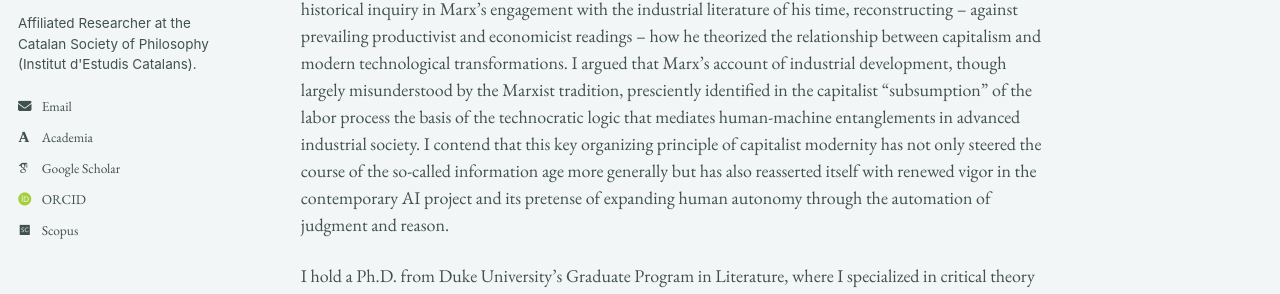
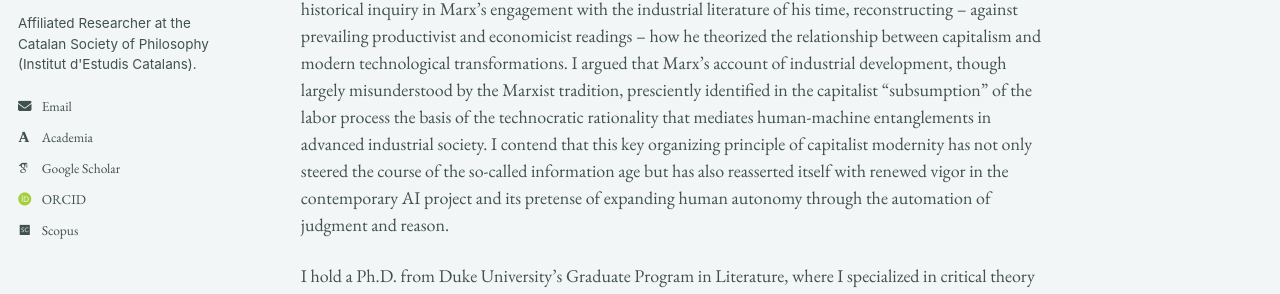
Before and after one commit to epujol90/epujol90.github.io, a Jekyll site: the page built from _pages/about.md, in a window 1280 px wide and 1069 px high. Shown: the part 332-626 px from the top of the window. Built offline with Jekyll 4.4.1, drawn with Linux system fonts in a browser that asks for light colours; some web fonts are replaced; a script bundle is joined from its source files by our own code; library files that are not in the unit come from our copies; some of the changed text lies outside the part shown.

Commit message:
Update about.md

```diff
--- a/_pages/about.md
+++ b/_pages/about.md
@@ -8,6 +8,6 @@ redirect_from:
 ---
 I am a scholar of technology, media, and aesthetics trained in continental philosophy and critical theory in Europe and the United States. My research examines how the material infrastructures of the modern world embody and uphold relations of power and domination, despite professing to liberate humanity from scarcity and toil.
 
-During my doctoral studies, I focused on the _longue durée_ of industrial modernity and the machine-mediated ordering of life in technologized society, tracing its roots to the nineteenth century. My dissertation, “Karl Marx, Philosopher of Technics: Critique, Alienation, and the Materiality of Social Power,” grounded this historical inquiry in Marx’s engagement with the industrial literature of his time, reconstructing -- against prevailing productivist and economicist readings -- how he theorized the relationship between capitalism and modern technological transformations. I argued that Marx’s account of industrial development, though largely misunderstood by the Marxist tradition, presciently identified in the capitalist "subsumption" of the labor process the basis of the technocratic logic that mediates human-machine entanglements in advanced industrial society. I contend that this key organizing principle of capitalist modernity has not only steered the course of the so-called information age more generally but has also reasserted itself with renewed vigor in the contemporary AI project and its pretense of expanding human autonomy through the automation of judgment and reason.
+During my doctoral studies, I focused on the _longue durée_ of industrial modernity and the machine-mediated ordering of life in technologized society, tracing its roots to the nineteenth century. My dissertation, “Karl Marx, Philosopher of Technics: Critique, Alienation, and the Materiality of Social Power,” grounded this historical inquiry in Marx’s engagement with the industrial literature of his time, reconstructing -- against prevailing productivist and economicist readings -- how he theorized the relationship between capitalism and modern technological transformations. I argued that Marx’s account of industrial development, though largely misunderstood by the Marxist tradition, presciently identified in the capitalist "subsumption" of the labor process the basis of the technocratic rationality that mediates human-machine entanglements in advanced industrial society. I contend that this key organizing principle of capitalist modernity has not only steered the course of the so-called information age but has also reasserted itself with renewed vigor in the contemporary AI project and its pretense of expanding human autonomy through the automation of judgment and reason.
 
 I hold a Ph.D. from Duke University’s Graduate Program in Literature, where I specialized in critical theory and media philosophy, as well as a Fulbright-funded master’s degree in media studies from New York University. I received my undergraduate training in Spain, where I completed two degrees in philosophy (UNED) and fine art (University of Barcelona). I am currently an affiliated researcher with the Historical Materialism Studies Group of the Societat Catalana de Filosofia -- the philosophy section of the Institut d’Estudis Catalans, the highest academic body for the Catalan language and culture. My work has appeared in _South Atlantic Quarterly_ and _Marx and Philosophy Review of Books_, with further articles under review or in preparation for _Historical Materialism_, _Theory, Culture & Society_, and a special issue of _Qui Parle_. Alongside my research, I have developed substantive experience in writing pedagogy, including two years of writing center practice at Duke’s Thompson Writing Studio and teaching writing-intensive courses on media theory, philosophy of technology, and the history and politics of AI.
```
